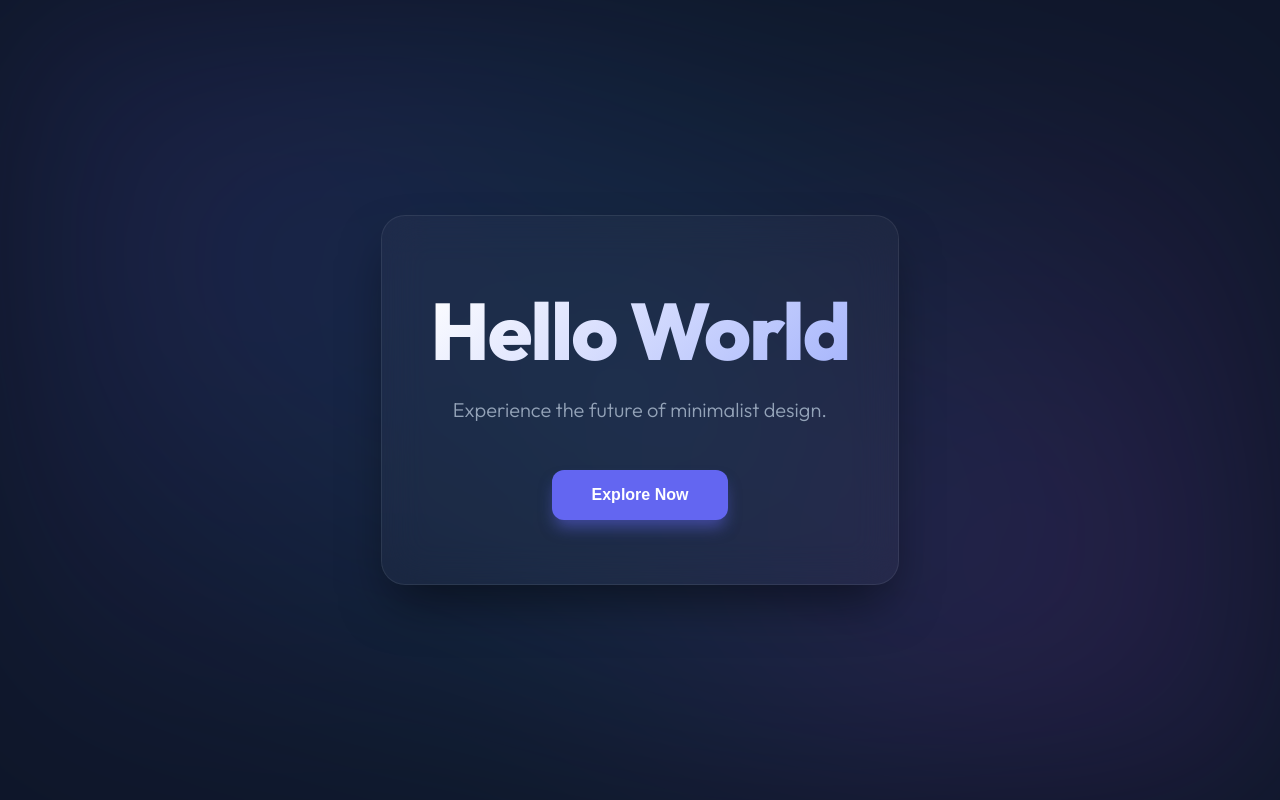
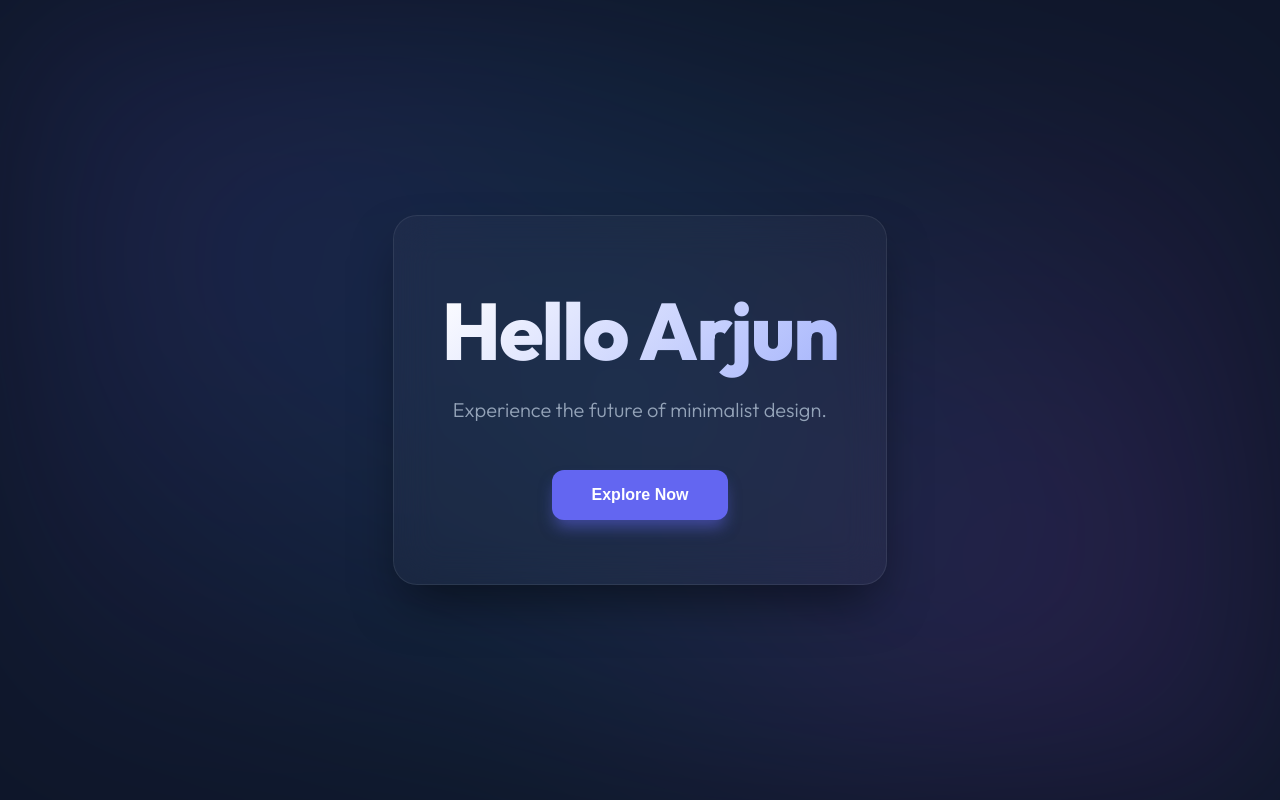
Before and after one commit to solitontech/hello-world-app, a plain HTML site: page hello-world-app/index.html in a window 1280 px wide. Drawn offline with Linux system fonts and the light colour scheme.

Commit message:
feat: rename app to Hello Arjun

```diff
--- a/hello-world-app/index.html
+++ b/hello-world-app/index.html
@@ -3,8 +3,8 @@
 <head>
     <meta charset="UTF-8">
     <meta name="viewport" content="width=device-width, initial-scale=1.0">
-    <title>Hello World | Experience Excellence</title>
-    <meta name="description" content="A premium, state-of-the-art Hello World application showcasing modern web design and smooth interactions.">
+    <title>Hello Arjun | Experience Excellence</title>
+    <meta name="description" content="A premium, state-of-the-art Hello Arjun application showcasing modern web design and smooth interactions.">
     <link rel="preconnect" href="https://fonts.googleapis.com">
     <link rel="preconnect" href="https://fonts.gstatic.com" crossorigin>
     <link href="https://fonts.googleapis.com/css2?family=Outfit:wght@300;400;600;800&display=swap" rel="stylesheet">
@@ -15,7 +15,7 @@
     <main class="container">
         <section class="hero" id="hero-section">
             <div class="card" id="main-card">
-                <h1 class="title">Hello World</h1>
+                <h1 class="title">Hello Arjun</h1>
                 <p class="subtitle">Experience the future of minimalist design.</p>
                 <div class="cta-container">
                     <button class="primary-btn" id="explore-btn">Explore Now</button>
```
